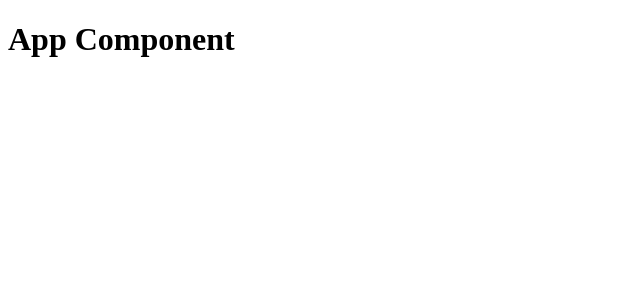
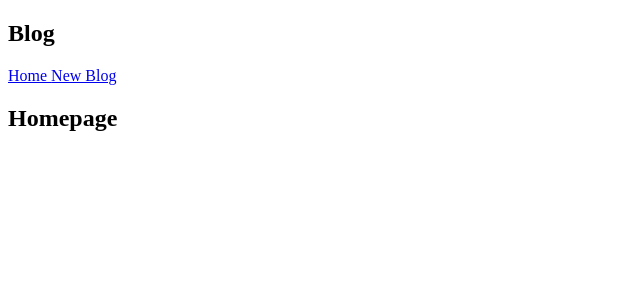
Before and after one commit to Kayque-Goncalves/React-study, a React (Create React App) app in the folder simple-blog/: page / in a window 1280 px wide. Shown: the top 300 px of the page, without its empty margins (0-640 px from the left). Built offline with nearby package versions, Linux system fonts and the light colour scheme.

Commit message:
use Navbar and Home components in the App.js

```diff
--- a/simple-blog/src/App.js
+++ b/simple-blog/src/App.js
@@ -1,8 +1,13 @@
+import Navbar from './Navbar'
+import Home from './Home'
+
 function App() {
+
   return (
     <div className="App">
+      <Navbar />
       <div className="content" >
-        <h1> App Component </h1>
+        <Home />
       </div>
     </div>
   )
```
